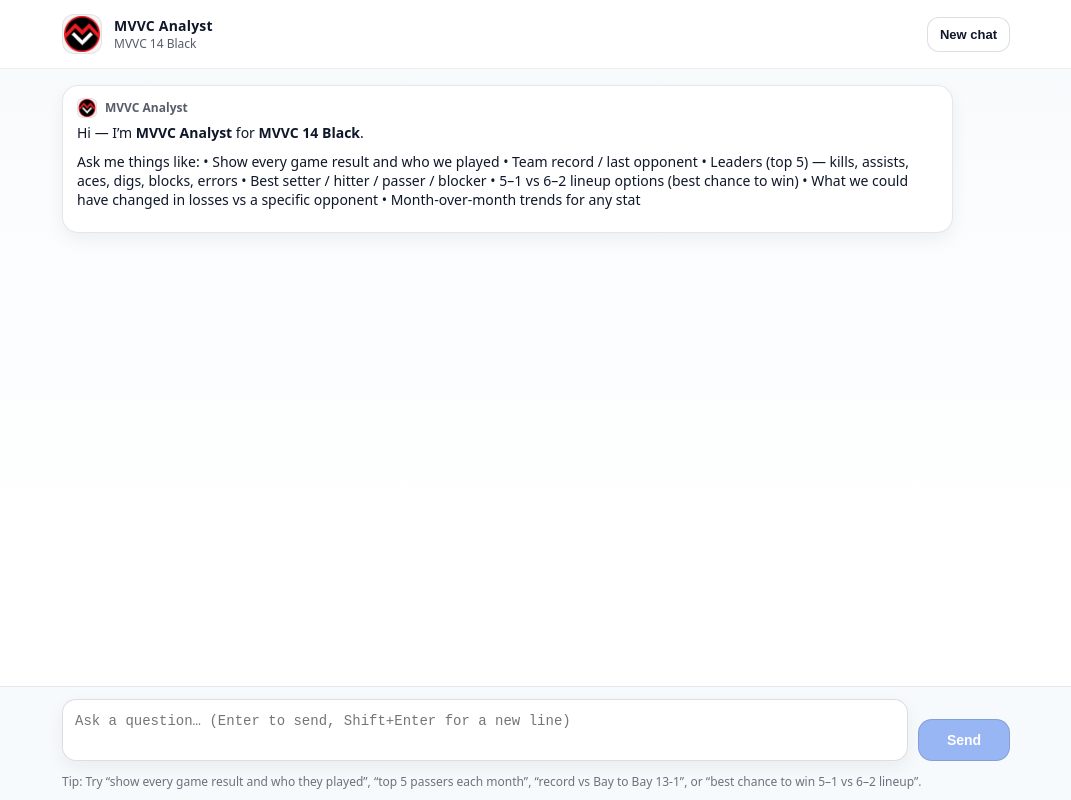
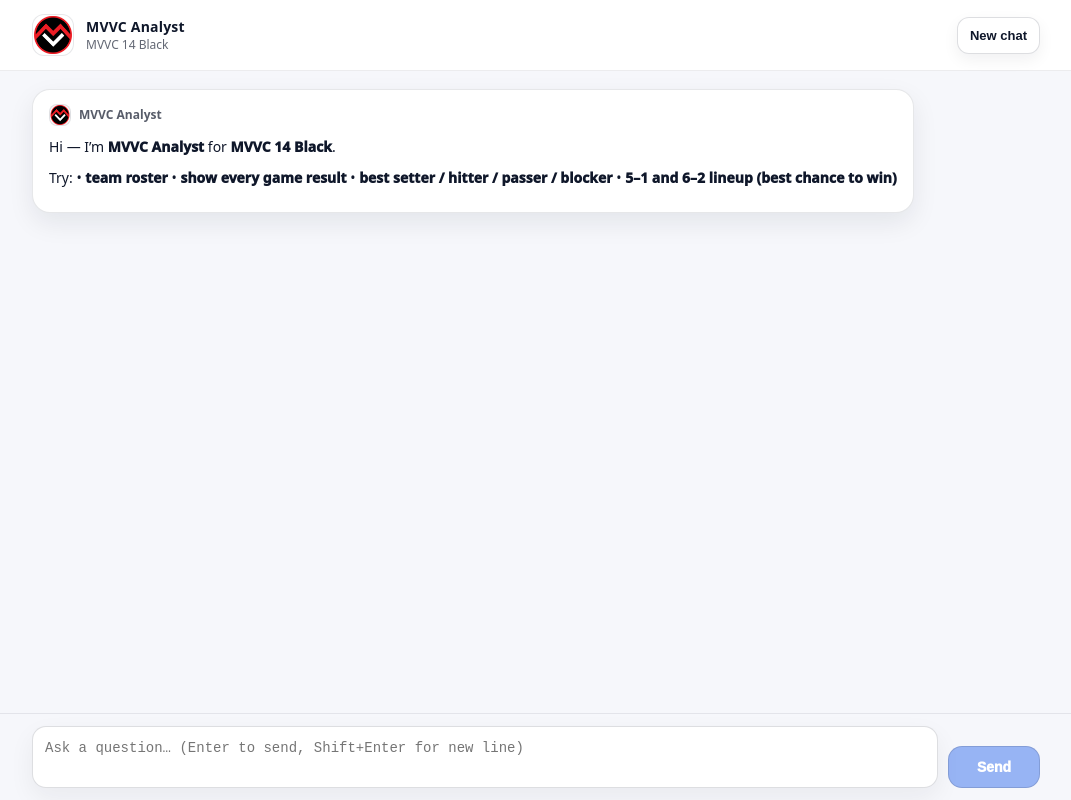
Before and after one commit to mtuyay-glitch/mvvc-coach-copilot, a Next.js app: page / in a window 1280 px wide. Shown: the whole page, without its empty margins (104-1175 px from the left). Built offline with nearby package versions, Linux system fonts and the light colour scheme.

Commit message:
Update page.tsx

```diff
--- a/app/page.tsx
+++ b/app/page.tsx
@@ -4,12 +4,7 @@
 import ReactMarkdown from "react-markdown";
 
 type Role = "user" | "assistant";
-
-type Message = {
-  id: string;
-  role: Role;
-  text: string;
-};
+type Message = { id: string; role: Role; text: string };
 
 function uid() {
   return `${Date.now()}_${Math.random().toString(16).slice(2)}`;
@@ -17,9 +12,7 @@
 
 const ASSISTANT_NAME = "MVVC Analyst";
 const TEAM_NAME = "MVVC 14 Black";
-
-// Put this file in /public
-const LOGO_SRC = "/mvvc-logo.png";
+const LOGO_SRC = "/mvvc-logo.png"; // put logo in /public
 
 export default function Page() {
   const [messages, setMessages] = useState<Message[]>([
@@ -28,34 +21,18 @@
       role: "assistant",
       text:
         `Hi — I’m **${ASSISTANT_NAME}** for **${TEAM_NAME}**.\n\n` +
-        `Ask me things like:\n` +
-        `• Show every game result and who we played\n` +
-        `• Team record / last opponent\n` +
-        `• Leaders (top 5) — kills, assists, aces, digs, blocks, errors\n` +
-        `• Best setter / hitter / passer / blocker\n` +
-        `• 5–1 vs 6–2 lineup options (best chance to win)\n` +
-        `• What we could have changed in losses vs a specific opponent\n` +
-        `• Month-over-month trends for any stat`,
+        `Try:\n` +
+        `• **team roster**\n` +
+        `• **show every game result**\n` +
+        `• **best setter / hitter / passer / blocker**\n` +
+        `• **5–1 and 6–2 lineup (best chance to win)**`,
     },
   ]);
 
   const [input, setInput] = useState("");
   const [isSending, setIsSending] = useState(false);
 
-  // optional client-side “thread” id (not persisted on server yet)
-  const [threadId, setThreadId] = useState<string | null>(null);
-  const THREAD_STORAGE_KEY = "mvvc_thread_id_v1";
-
   const bottomRef = useRef<HTMLDivElement | null>(null);
-
-  useEffect(() => {
-    try {
-      const saved = localStorage.getItem(THREAD_STORAGE_KEY);
-      if (saved) setThreadId(saved);
-    } catch {
-      // ignore
-    }
-  }, []);
 
   useEffect(() => {
     bottomRef.current?.scrollIntoView({ behavior: "smooth" });
@@ -67,8 +44,7 @@
     const question = input.trim();
     if (!question || isSending) return;
 
-    const userMsg: Message = { id: uid(), role: "user", text: question };
-    setMessages((prev) => [...prev, userMsg]);
+    setMessages((prev) => [...prev, { id: uid(), role: "user", text: question }]);
     setInput("");
     setIsSending(true);
 
@@ -79,44 +55,18 @@
       const res = await fetch("/api/chat", {
         method: "POST",
         headers: { "Content-Type": "application/json" },
-        body: JSON.stringify({ question, thread_id: threadId }),
+        body: JSON.stringify({ question }),
       });
 
       const data = await res.json();
-
-      if (!res.ok) {
-        const errText = typeof data?.error === "string" ? data.error : `Request failed (${res.status})`;
-        throw new Error(errText);
-      }
-
-      if (data?.thread_id && typeof data.thread_id === "string") {
-        const newThread = data.thread_id;
-        if (newThread !== threadId) {
-          setThreadId(newThread);
-          try {
-            localStorage.setItem(THREAD_STORAGE_KEY, newThread);
-          } catch {
-            // ignore
-          }
-        }
-      }
+      if (!res.ok) throw new Error(typeof data?.error === "string" ? data.error : `Request failed (${res.status})`);
 
       const answer = typeof data?.answer === "string" && data.answer.trim() ? data.answer.trim() : "No answer generated.";
       setMessages((prev) => prev.map((m) => (m.id === thinkingId ? { ...m, text: answer } : m)));
     } catch (e: any) {
-      const msg = typeof e?.message === "string" ? e.message : "Something went wrong calling /api/chat.";
+      const msg = typeof e?.message === "string" ? e.message : "Unknown error.";
       setMessages((prev) =>
-        prev.map((m) =>
-          m.id === thinkingId
-            ? {
-                ...m,
-                text:
-                  `Sorry — I hit an error.\n\n` +
-                  `**Details:** ${msg}\n\n` +
-                  `If this keeps happening on Vercel, check Function Logs for timeouts and confirm env vars are set.`,
-              }
-            : m
-        )
+        prev.map((m) => (m.id === thinkingId ? { ...m, text: `**Error:** ${msg}` } : m))
       );
     } finally {
       setIsSending(false);
@@ -130,144 +80,122 @@
     }
   }
 
-  function clearThread() {
+  function clearChat() {
     setMessages([
       {
         id: uid(),
         role: "assistant",
-        text:
-          `New chat started.\n\n` +
-          `Ask me anything about **${TEAM_NAME}** — stats, lineups (5–1/6–2), trends, opponents, development.`,
+        text: `New chat started. Try **team roster** or **show every game result**.`,
       },
     ]);
-    setThreadId(null);
-    try {
-      localStorage.removeItem(THREAD_STORAGE_KEY);
-    } catch {
-      // ignore
-    }
   }
 
   return (
     <main
       style={{
         minHeight: "100vh",
-        background: "linear-gradient(180deg, #f7fafc 0%, #ffffff 70%)",
+        background: "#f6f7fb",
         color: "#0f172a",
         display: "flex",
         flexDirection: "column",
       }}
     >
-      {/* Header */}
       <header
         style={{
           position: "sticky",
           top: 0,
           zIndex: 20,
-          background: "rgba(255,255,255,0.9)",
+          background: "rgba(255,255,255,0.92)",
           backdropFilter: "blur(10px)",
           borderBottom: "1px solid rgba(15,23,42,0.08)",
         }}
       >
         <div
           style={{
-            maxWidth: 980,
+            maxWidth: 1040,
             margin: "0 auto",
             padding: "14px 16px",
             display: "flex",
             alignItems: "center",
-            gap: 14,
             justifyContent: "space-between",
+            gap: 12,
           }}
         >
           <div style={{ display: "flex", alignItems: "center", gap: 12, minWidth: 0 }}>
             <div
               style={{
-                width: 40,
-                height: 40,
+                width: 42,
+                height: 42,
                 borderRadius: 12,
-                background: "rgba(15,23,42,0.04)",
-                border: "1px solid rgba(15,23,42,0.08)",
+                background: "#fff",
+                border: "1px solid rgba(15,23,42,0.10)",
+                overflow: "hidden",
                 display: "flex",
                 alignItems: "center",
                 justifyContent: "center",
-                overflow: "hidden",
                 flexShrink: 0,
               }}
-              title="MVVC"
             >
-              {/* If logo missing, it’ll show alt text */}
               <img src={LOGO_SRC} alt="MVVC" style={{ width: "100%", height: "100%", objectFit: "contain" }} />
             </div>
 
             <div style={{ minWidth: 0 }}>
-              <div style={{ fontSize: 14, fontWeight: 800, letterSpacing: 0.2, whiteSpace: "nowrap", overflow: "hidden", textOverflow: "ellipsis" }}>
+              <div style={{ fontSize: 14, fontWeight: 900, letterSpacing: 0.2, whiteSpace: "nowrap", overflow: "hidden", textOverflow: "ellipsis" }}>
                 {ASSISTANT_NAME}
               </div>
-              <div style={{ fontSize: 12, color: "rgba(15,23,42,0.7)", whiteSpace: "nowrap", overflow: "hidden", textOverflow: "ellipsis" }}>
+              <div style={{ fontSize: 12, color: "rgba(15,23,42,0.65)", whiteSpace: "nowrap", overflow: "hidden", textOverflow: "ellipsis" }}>
                 {TEAM_NAME}
               </div>
             </div>
           </div>
 
-          <div style={{ display: "flex", alignItems: "center", gap: 10 }}>
           <button
-              onClick={clearThread}
+            onClick={clearChat}
             style={{
               border: "1px solid rgba(15,23,42,0.14)",
-                background: "white",
+              background: "#fff",
               color: "#0f172a",
-                padding: "9px 12px",
+              padding: "10px 12px",
               borderRadius: 12,
               cursor: "pointer",
               fontSize: 13,
-                fontWeight: 700,
+              fontWeight: 800,
+              boxShadow: "0 6px 16px rgba(15,23,42,0.06)",
             }}
-              title="Start a new chat"
           >
             New chat
           </button>
         </div>
-        </div>
       </header>
 
-      {/* Body */}
-      <section
-        style={{
-          flex: 1,
-          width: "100%",
-          maxWidth: 980,
-          margin: "0 auto",
-          padding: "16px",
-        }}
-      >
-        <div style={{ display: "flex", flexDirection: "column", gap: 12 }}>
+      <section style={{ flex: 1, width: "100%" }}>
+        <div style={{ maxWidth: 1040, margin: "0 auto", padding: "18px 16px" }}>
+          <div style={{ display: "flex", flexDirection: "column", gap: 14 }}>
             {messages.map((m) => {
               const isUser = m.role === "user";
-
               return (
                 <div key={m.id} style={{ display: "flex", justifyContent: isUser ? "flex-end" : "flex-start" }}>
                   <div
                     style={{
                       width: "fit-content",
-                    maxWidth: "94%",
-                    borderRadius: 16,
-                    padding: "12px 14px",
-                    background: isUser ? "#0f172a" : "white",
-                    color: isUser ? "white" : "#0f172a",
+                      maxWidth: "96%",
+                      borderRadius: 18,
+                      padding: "14px 16px",
+                      background: isUser ? "#0f172a" : "#ffffff",
+                      color: isUser ? "#ffffff" : "#0f172a",
                       border: isUser ? "1px solid rgba(15,23,42,0.0)" : "1px solid rgba(15,23,42,0.10)",
-                    boxShadow: isUser ? "0 6px 18px rgba(15,23,42,0.12)" : "0 6px 18px rgba(15,23,42,0.06)",
-                    lineHeight: 1.35,
+                      boxShadow: "0 10px 26px rgba(15,23,42,0.08)",
+                      lineHeight: 1.5,
                       fontSize: 14,
                     }}
                   >
                     {!isUser && (
-                    <div style={{ display: "flex", alignItems: "center", gap: 8, marginBottom: 6 }}>
+                      <div style={{ display: "flex", alignItems: "center", gap: 8, marginBottom: 10 }}>
                         <div
                           style={{
-                          width: 20,
-                          height: 20,
-                          borderRadius: 6,
+                            width: 22,
+                            height: 22,
+                            borderRadius: 8,
                             overflow: "hidden",
                             border: "1px solid rgba(15,23,42,0.10)",
                             background: "rgba(15,23,42,0.03)",
@@ -276,19 +204,57 @@
                         >
                           <img src={LOGO_SRC} alt="MVVC" style={{ width: "100%", height: "100%", objectFit: "contain" }} />
                         </div>
-                      <div style={{ fontSize: 12, fontWeight: 800, color: "rgba(15,23,42,0.7)" }}>{ASSISTANT_NAME}</div>
+                        <div style={{ fontSize: 12, fontWeight: 900, color: "rgba(15,23,42,0.70)" }}>{ASSISTANT_NAME}</div>
                       </div>
                     )}
 
-                  {/* Markdown render */}
-                  <div style={{ whiteSpace: "normal" }}>
                     <ReactMarkdown
                       components={{
+                        h2: ({ children }) => (
+                          <h2 style={{ fontSize: 16, fontWeight: 950, margin: "12px 0 8px 0" }}>{children}</h2>
+                        ),
+                        h3: ({ children }) => (
+                          <h3 style={{ fontSize: 14, fontWeight: 950, margin: "12px 0 6px 0" }}>{children}</h3>
+                        ),
                         p: ({ children }) => <p style={{ margin: "0 0 10px 0" }}>{children}</p>,
+                        ul: ({ children }) => <ul style={{ margin: "8px 0 10px 18px" }}>{children}</ul>,
+                        ol: ({ children }) => <ol style={{ margin: "8px 0 10px 18px" }}>{children}</ol>,
                         li: ({ children }) => <li style={{ marginBottom: 6 }}>{children}</li>,
-                        ul: ({ children }) => <ul style={{ margin: "8px 0 8px 18px" }}>{children}</ul>,
-                        ol: ({ children }) => <ol style={{ margin: "8px 0 8px 18px" }}>{children}</ol>,
-                        strong: ({ children }) => <strong style={{ fontWeight: 900 }}>{children}</strong>,
+                        strong: ({ children }) => <strong style={{ fontWeight: 950 }}>{children}</strong>,
+                        table: ({ children }) => (
+                          <div style={{ overflowX: "auto", margin: "10px 0 12px 0" }}>
+                            <table style={{ width: "100%", borderCollapse: "separate", borderSpacing: 0, fontSize: 13 }}>
+                              {children}
+                            </table>
+                          </div>
+                        ),
+                        thead: ({ children }) => <thead>{children}</thead>,
+                        th: ({ children }) => (
+                          <th
+                            style={{
+                              textAlign: "left",
+                              padding: "10px 10px",
+                              background: "rgba(15,23,42,0.04)",
+                              borderTop: "1px solid rgba(15,23,42,0.10)",
+                              borderBottom: "1px solid rgba(15,23,42,0.10)",
+                              fontWeight: 950,
+                              whiteSpace: "nowrap",
+                            }}
+                          >
+                            {children}
+                          </th>
+                        ),
+                        td: ({ children }) => (
+                          <td
+                            style={{
+                              padding: "10px 10px",
+                              borderBottom: "1px solid rgba(15,23,42,0.08)",
+                              verticalAlign: "top",
+                            }}
+                          >
+                            {children}
+                          </td>
+                        ),
                         code: ({ children }) => (
                           <code
                             style={{
@@ -308,38 +274,28 @@
                     </ReactMarkdown>
                   </div>
                 </div>
-              </div>
               );
             })}
             <div ref={bottomRef} />
           </div>
+        </div>
       </section>
 
-      {/* Composer */}
       <footer
         style={{
           position: "sticky",
           bottom: 0,
-          background: "rgba(247,250,252,0.92)",
+          background: "rgba(246,247,251,0.92)",
           backdropFilter: "blur(10px)",
           borderTop: "1px solid rgba(15,23,42,0.08)",
         }}
       >
-        <div
-          style={{
-            maxWidth: 980,
-            margin: "0 auto",
-            padding: "12px 16px",
-            display: "flex",
-            gap: 10,
-            alignItems: "flex-end",
-          }}
-        >
+        <div style={{ maxWidth: 1040, margin: "0 auto", padding: "12px 16px", display: "flex", gap: 10, alignItems: "flex-end" }}>
           <textarea
             value={input}
             onChange={(e) => setInput(e.target.value)}
             onKeyDown={onKeyDown}
-            placeholder="Ask a question… (Enter to send, Shift+Enter for a new line)"
+            placeholder="Ask a question… (Enter to send, Shift+Enter for new line)"
             rows={2}
             style={{
               flex: 1,
@@ -347,15 +303,14 @@
               padding: "12px 12px",
               borderRadius: 14,
               border: "1px solid rgba(15,23,42,0.14)",
-              background: "white",
+              background: "#fff",
               color: "#0f172a",
               fontSize: 14,
               outline: "none",
               lineHeight: 1.3,
-              boxShadow: "0 6px 18px rgba(15,23,42,0.06)",
+              boxShadow: "0 10px 26px rgba(15,23,42,0.06)",
             }}
           />
-
           <button
             onClick={sendMessage}
             disabled={!canSend}
@@ -367,26 +322,14 @@
               color: "white",
               cursor: canSend ? "pointer" : "not-allowed",
               fontSize: 14,
-              fontWeight: 900,
+              fontWeight: 950,
               minWidth: 92,
-              boxShadow: canSend ? "0 10px 24px rgba(37,99,235,0.25)" : "none",
+              boxShadow: canSend ? "0 14px 30px rgba(37,99,235,0.25)" : "none",
             }}
           >
             {isSending ? "Sending…" : "Send"}
           </button>
         </div>
-
-        <div
-          style={{
-            maxWidth: 980,
-            margin: "0 auto",
-            padding: "0 16px 10px 16px",
-            fontSize: 12,
-            color: "rgba(15,23,42,0.6)",
-          }}
-        >
-          Tip: Try “show every game result and who they played”, “top 5 passers each month”, “record vs Bay to Bay 13-1”, or “best chance to win 5–1 vs 6–2 lineup”.
-        </div>
       </footer>
     </main>
   );
```
Lines whose indentation alone changed are shown as unchanged.
